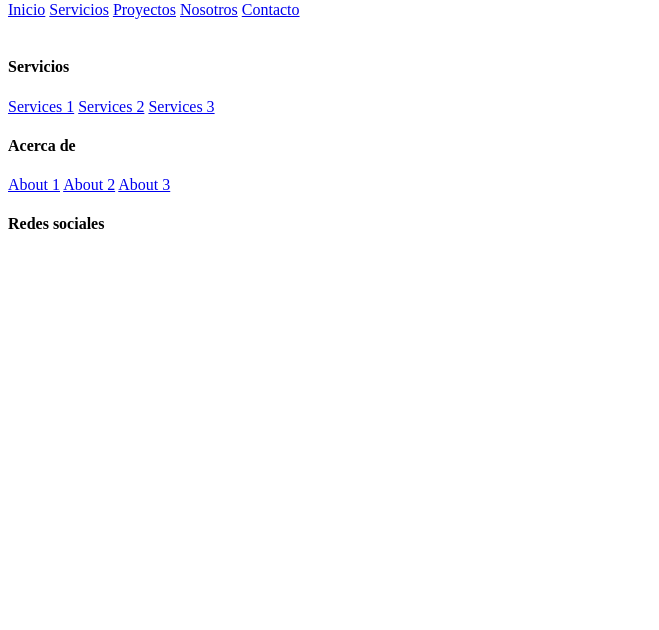
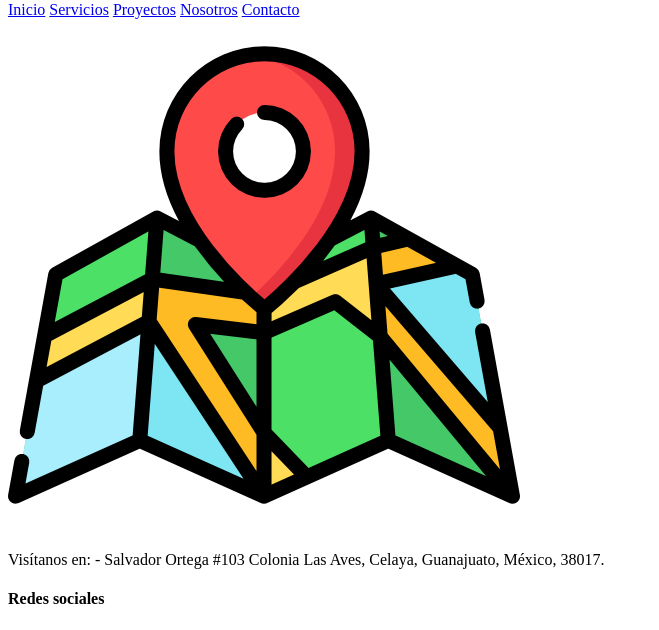
Before and after one commit to andresLM20/Repo_Paginaweb, a plain HTML site: page contacto.html in a window 1280 px wide. Shown: the part 211-841 px from the top of the page, without its empty margins (0-659 px from the left). Before the commit the page ends 800 px from the top, so only its background shows below. Drawn offline with nearby package versions, Linux system fonts and the light colour scheme.

Commit message:
add footer text to all htmls

```diff
--- a/contacto.html
+++ b/contacto.html
@@ -30,22 +30,18 @@
         </section>
     </nav>
 
+
     <footer>
         <div class="partFooter">
-            <img src="img/logo-jordan-alexander.png" alt="">
+            <img src="img/mapa.png" alt="icon map">
         </div>
         <div class="partFooter">
-            <h4>Servicios</h4>
-            <a href="#">Services 1</a>
-            <a href="#">Services 2</a>
-            <a href="#">Services 3</a>
+            <p>
+                Visítanos en:
+                - Salvador Ortega #103 Colonia Las Aves, Celaya, Guanajuato, México, 38017.
+            </p>
         </div>
-        <div class="partFooter">
-            <h4>Acerca de</h4>
-            <a href="#">About 1</a>
-            <a href="#">About 2</a>
-            <a href="#">About 3</a>
-        </div>
+
         <div class="partFooter">
             <h4>Redes sociales</h4>
             <div class="social-media">
```
Also changed, not shown: index.html (+6 -11 lines), nosotros.html (+7 -11 lines), proyectos.html (+7 -11 lines), servicios.html (+7 -11 lines).
